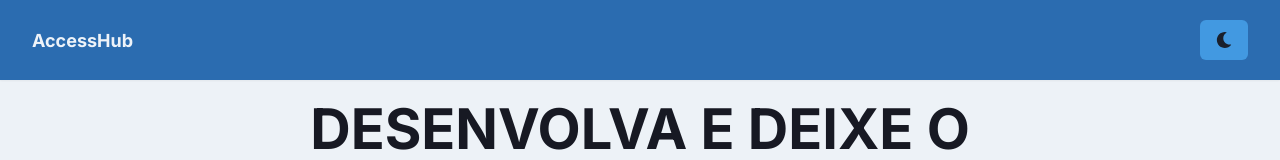
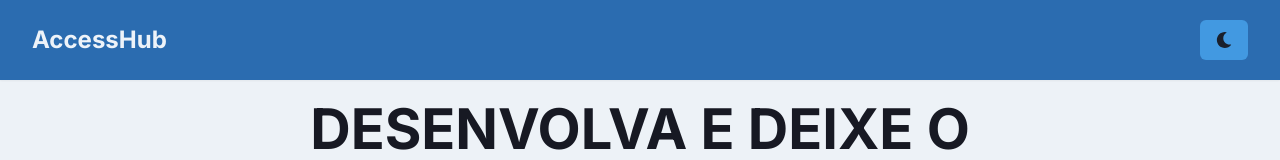
Before and after one commit to daviteixeira-dev/accesshub, a React (Vite) app: page / in a window 1280 px wide. Shown: the top 160 px of the page. Built offline with nearby package versions, Linux system fonts and the light colour scheme.

Commit message:
adding the Inter font family to the TopMenuLogo component

```diff
--- a/src/components/TopMenu/TopMenuLogo.tsx
+++ b/src/components/TopMenu/TopMenuLogo.tsx
@@ -6,7 +6,7 @@ import {
 function Logo(props: any){
   return(
     <Flex {...props} alignItems='center'>
-      <Text fontSize='lg' fontWeight='bold'>
+      <Text fontSize='1.5rem' fontWeight='700' fontFamily='Inter'>
         AccessHub
       </Text>
     </Flex>
```
